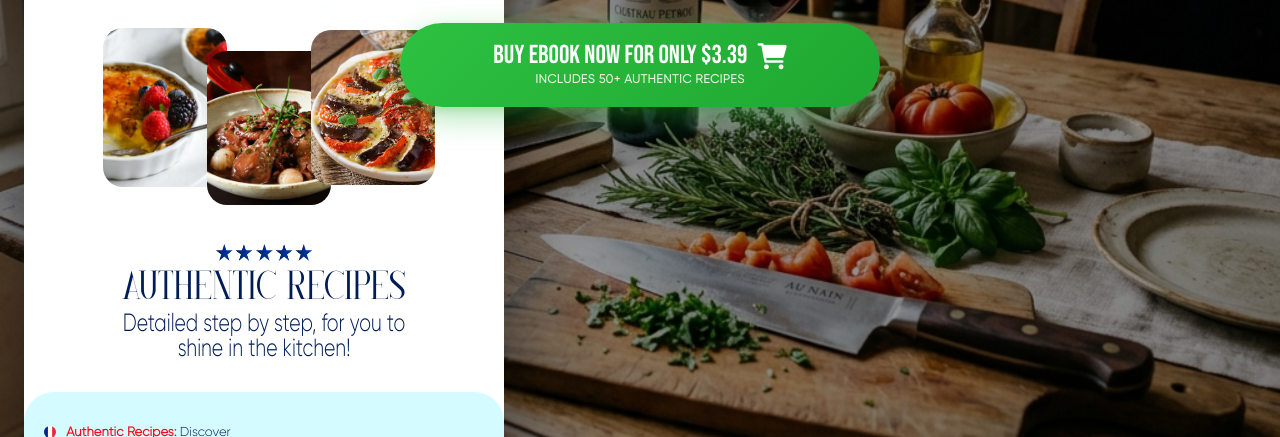
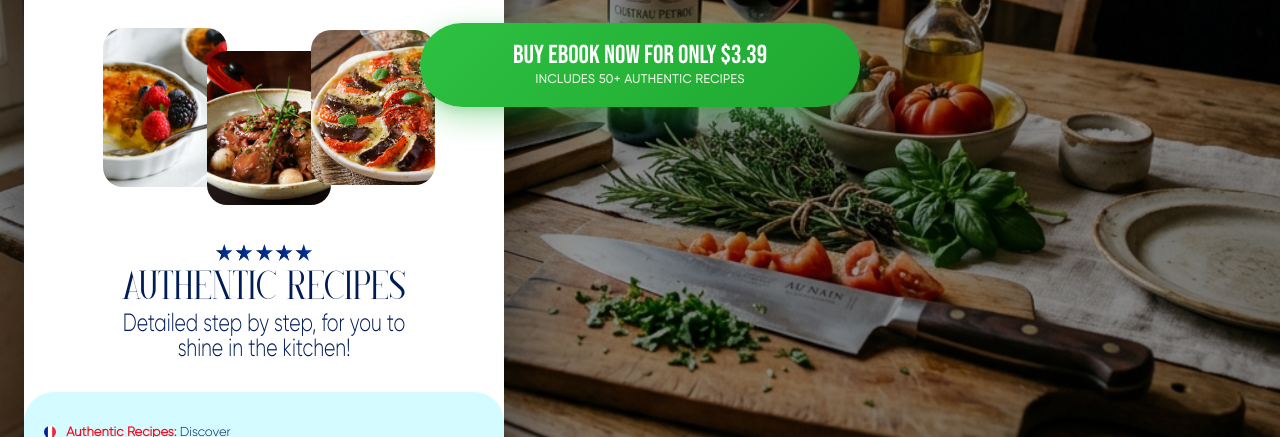
Before and after one commit to OrakySec/france-at-home-landing, a plain HTML site: page index.html in a window 1280 px wide. Shown: the part 663-1100 px from the top of the page. Drawn offline with Linux system fonts and the light colour scheme.

Commit message:
UX: Remove cart icon and reduce floating button width

```diff
--- a/index.html
+++ b/index.html
@@ -485,7 +485,7 @@
 
     <a href="https://pay.hotmart.com/C105755341Q?off=310yd5jw" class="fixed-buy-button">
         <div class="fixed-button-content">
-            <span class="fixed-main-text">BUY EBOOK NOW FOR ONLY $3.39 <i class="fas fa-shopping-cart"></i></span>
+            <span class="fixed-main-text">BUY EBOOK NOW FOR ONLY $3.39</span>
             <span class="fixed-sub-text">INCLUDES 50+ AUTHENTIC RECIPES</span>
         </div>
     </a>
--- a/styles/desktop.css
+++ b/styles/desktop.css
@@ -756,8 +756,8 @@ main.mobile-frame {
     left: 50%;
     transform: translateX(-50%);
     z-index: 9999;
-    width: 90%;
-    max-width: 400px;
+    width: 85%;
+    max-width: 360px;
     background: linear-gradient(135deg, #2DC141 0%, #1fa731 100%);
     color: white;
     text-decoration: none;
--- a/styles/mobile.css
+++ b/styles/mobile.css
@@ -752,8 +752,8 @@ body {
     left: 50%;
     transform: translateX(-50%);
     z-index: 9999;
-    width: 90%;
-    max-width: 400px;
+    width: 85%;
+    max-width: 360px;
     background: linear-gradient(135deg, #2DC141 0%, #1fa731 100%);
     color: white;
     text-decoration: none;
```
